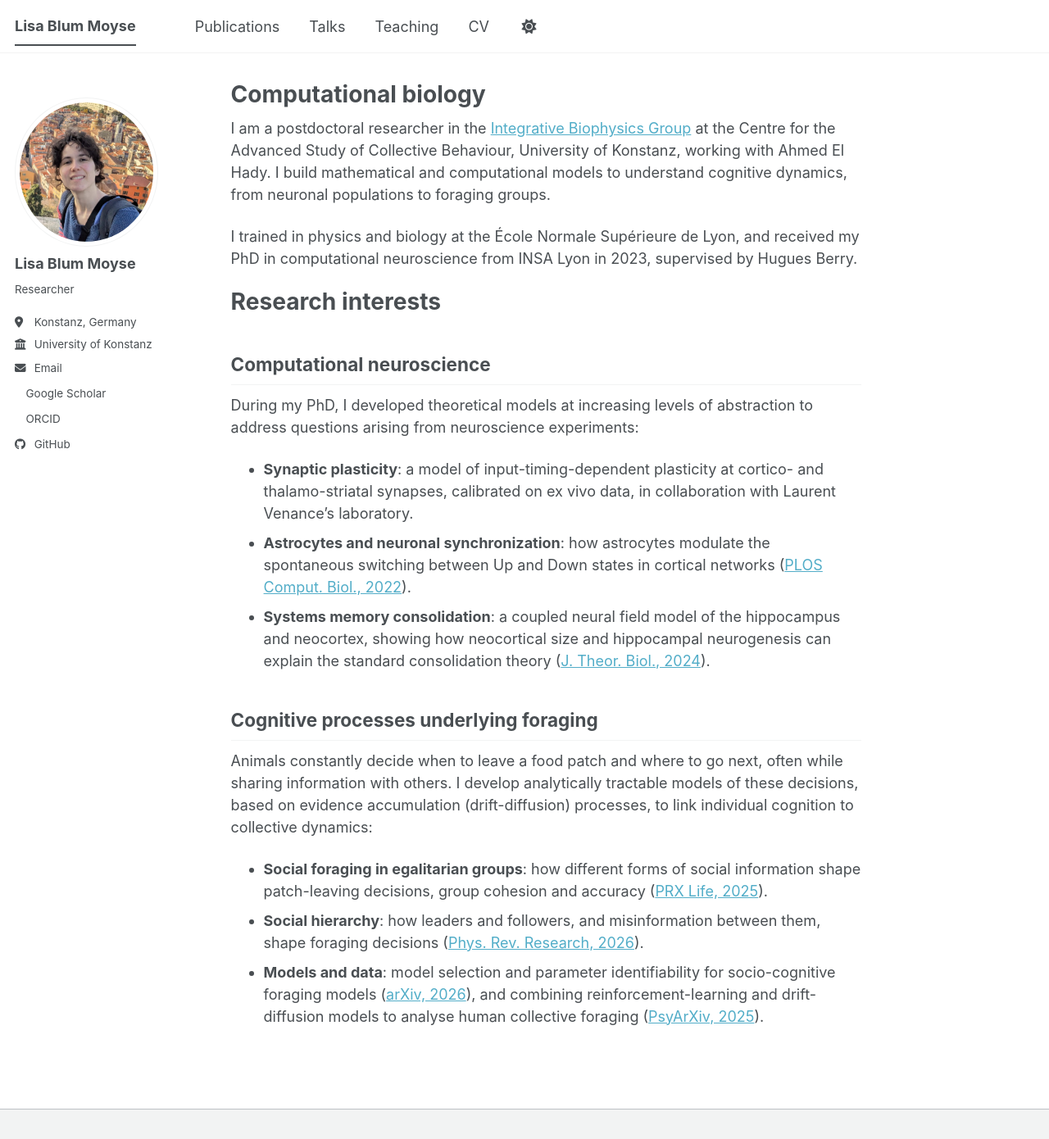
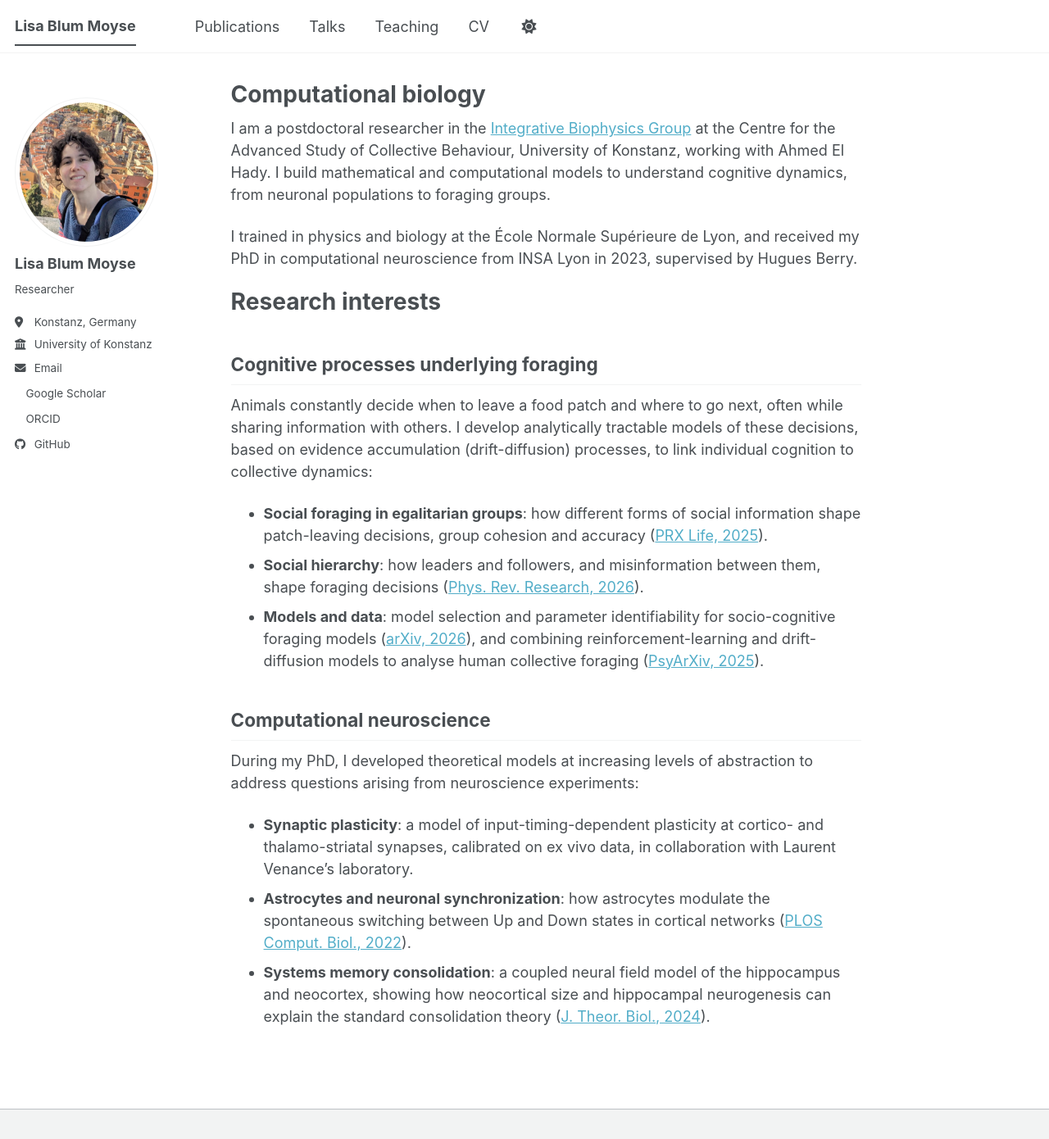
Before and after one commit to lblummoyse/lblummoyse.github.io, a Jekyll site: the page built from _pages/about.md, in a window 1280 px wide and 1390 px high. Shown: the whole window at 82% size. Built offline with Jekyll 4.4.1, drawn with Linux system fonts in a browser that asks for light colours; a style sheet for code colours, icons or effects is not loaded; part of the change alters nothing that is shown.

```diff
--- a/_pages/about.md
+++ b/_pages/about.md
@@ -16,6 +16,14 @@ I trained in physics and biology at the École Normale Supérieure de Lyon, and
 Research interests
 ======
 
+## Cognitive processes underlying foraging
+
+Animals constantly decide when to leave a food patch and where to go next, often while sharing information with others. I develop analytically tractable models of these decisions, based on evidence accumulation (drift-diffusion) processes, to link individual cognition to collective dynamics:
+
+* **Social foraging in egalitarian groups**: how different forms of social information shape patch-leaving decisions, group cohesion and accuracy ([PRX Life, 2025](https://doi.org/10.1103/mqxr-1nyv)).
+* **Social hierarchy**: how leaders and followers, and misinformation between them, shape foraging decisions ([Phys. Rev. Research, 2026](https://doi.org/10.1103/5vfb-jg8f)).
+* **Models and data**: model selection and parameter identifiability for socio-cognitive foraging models ([arXiv, 2026](https://arxiv.org/abs/2609.36231)), and combining reinforcement-learning and drift-diffusion models to analyse human collective foraging ([PsyArXiv, 2025](https://doi.org/10.31234/osf.io/a3ptk_v1)).
+
 ## Computational neuroscience
 
 During my PhD, I developed theoretical models at increasing levels of abstraction to address questions arising from neuroscience experiments:
@@ -23,11 +31,3 @@ During my PhD, I developed theoretical models at increasing levels of abstractio
 * **Synaptic plasticity**: a model of input-timing-dependent plasticity at cortico- and thalamo-striatal synapses, calibrated on ex vivo data, in collaboration with Laurent Venance's laboratory.
 * **Astrocytes and neuronal synchronization**: how astrocytes modulate the spontaneous switching between Up and Down states in cortical networks ([PLOS Comput. Biol., 2022](https://doi.org/10.1371/journal.pcbi.1010296)).
 * **Systems memory consolidation**: a coupled neural field model of the hippocampus and neocortex, showing how neocortical size and hippocampal neurogenesis can explain the standard consolidation theory ([J. Theor. Biol., 2024](https://doi.org/10.1016/j.jtbi.2024.111818)).
-
-## Cognitive processes underlying foraging
-
-Animals constantly decide when to leave a food patch and where to go next, often while sharing information with others. I develop analytically tractable models of these decisions, based on evidence accumulation (drift-diffusion) processes, to link individual cognition to collective dynamics:
-
-* **Social foraging in egalitarian groups**: how different forms of social information shape patch-leaving decisions, group cohesion and accuracy ([PRX Life, 2025](https://doi.org/10.1103/mqxr-1nyv)).
-* **Social hierarchy**: how leaders and followers, and misinformation between them, shape foraging decisions ([Phys. Rev. Research, 2026](https://doi.org/10.1103/5vfb-jg8f)).
-* **Models and data**: model selection and parameter identifiability for socio-cognitive foraging models ([arXiv, 2026](https://arxiv.org/abs/2609.36231)), and combining reinforcement-learning and drift-diffusion models to analyse human collective foraging ([PsyArXiv, 2025](https://doi.org/10.31234/osf.io/a3ptk_v1)).
```
